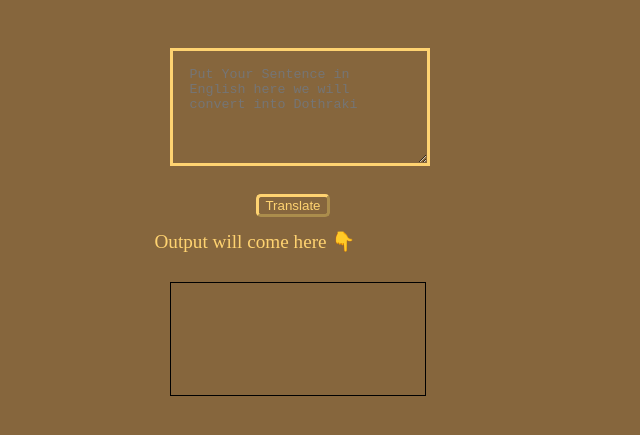
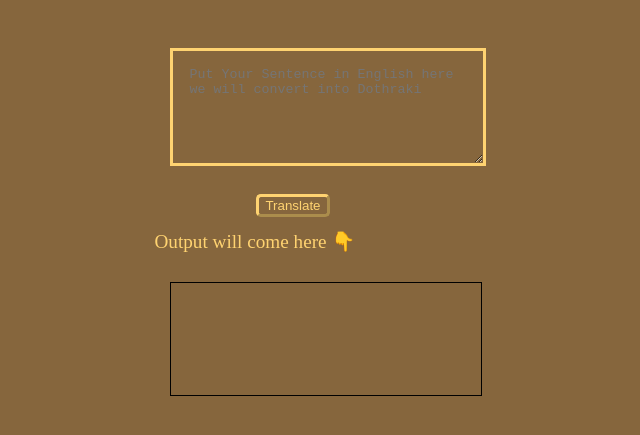
Before and after one commit to onkarsarje/dothrakiSpeak_mark7, a plain HTML site: page index.html in a window 1280 px wide. Shown: the part 85-520 px from the top of the page, without its empty margins (347-987 px from the left). Drawn offline with Linux system fonts and the light colour scheme.

Commit message:
style: text box size updated

```diff
--- a/index.html
+++ b/index.html
@@ -10,7 +10,7 @@
 
     <style>
         textarea {
-            width: 80%;
+            width: 100%;
             height: 10vh;
             display: block;
             margin: 1rem;
@@ -22,7 +22,7 @@
         #output {
             border: 1px solid black;
             height: 10vh;
-            width: 80%;
+            width: 100%;
             margin: 1rem;
             padding: 1rem;
         }
```
